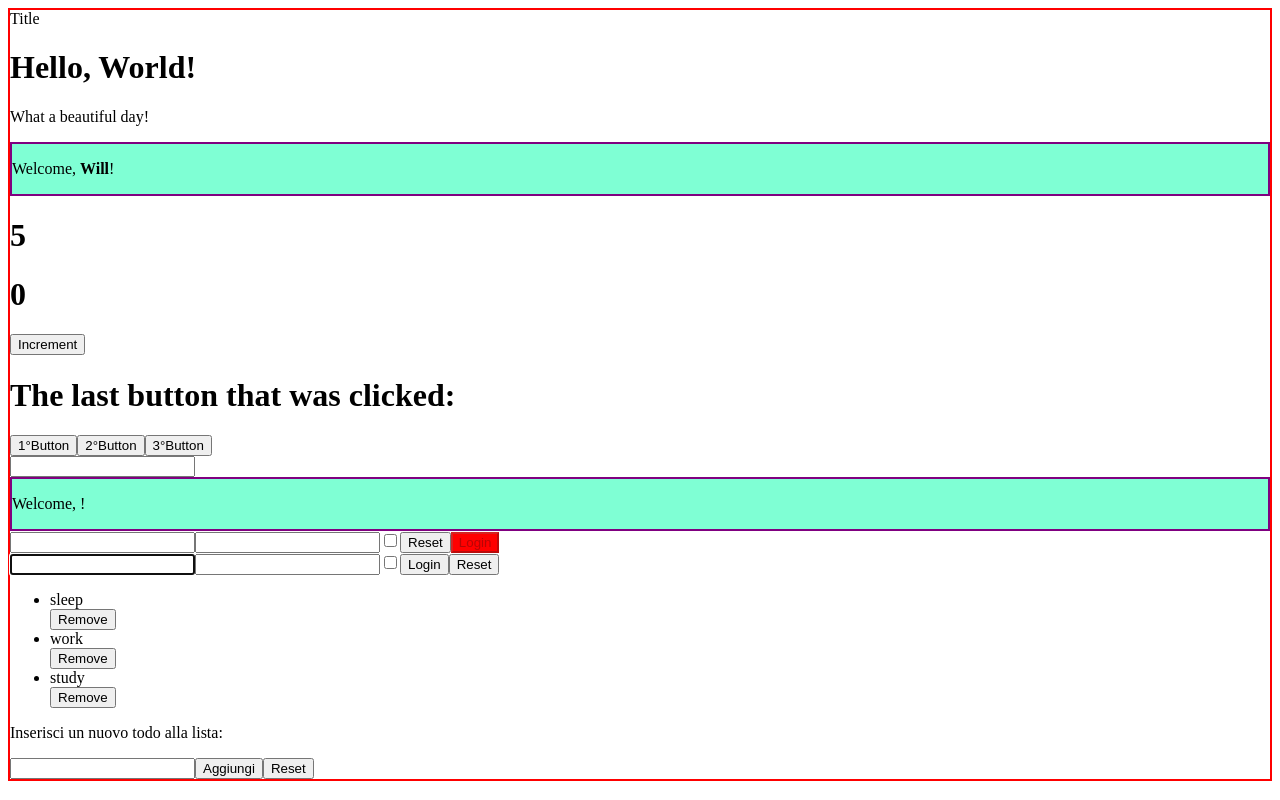
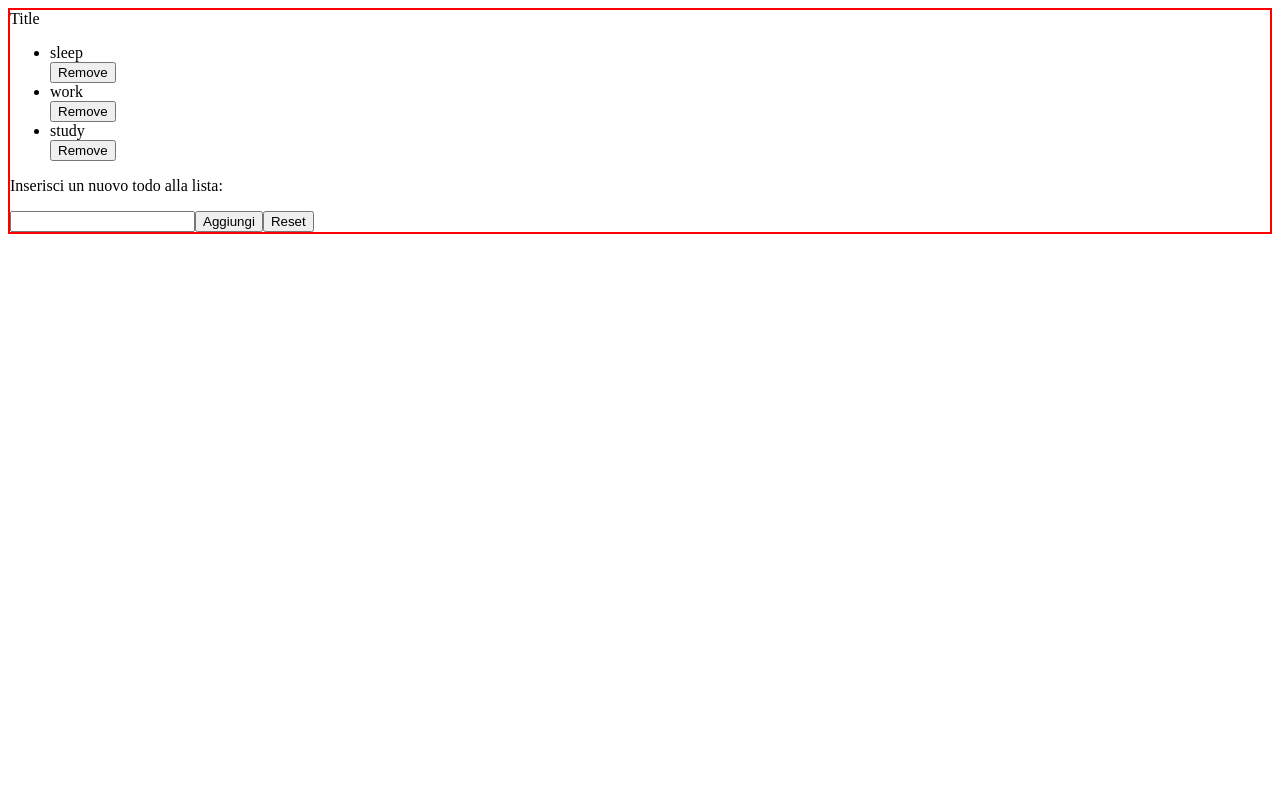
Before and after one commit to angiee05/react-exercises, a React (Create React App) app: page / in a window 1280 px wide. Built offline with nearby package versions, Linux system fonts and the light colour scheme.

Commit message:
render props 1

```diff
--- a/src/App.js
+++ b/src/App.js
@@ -1,28 +1,15 @@
 import React from "react";
-import { ClickCounter } from "./ClickCounter";
-import { ClickTracker } from "./ClickTracker";
 import { Container } from "./Container";
-import { Counter } from "./Counter";
-import { HelloWorld } from "./HelloWorld";
-import { InteractiveWelcome } from "./InteractiveWelcome";
-import { Login } from "./Login";
 import { TodoList } from "./TodoList";
-import { UncontrolledLogin } from "./UncontrolledLogin";
-import { Welcome } from "./Welcome";
-
 export class App extends React.Component {
     render () {
         return (
         <Container title="Title">
-            <HelloWorld />
-            <Welcome name={<strong>Will</strong>} age={20} />
-            <Counter />
-            <ClickCounter />
-            <ClickTracker />
-            <InteractiveWelcome />
-            <Login />
-            <UncontrolledLogin />
-            <TodoList />
+            <TodoList render={(items, removeItem) => {
+                return items.map((item,index) => <div key={index}><li  >{item}</li><button onClick={removeItem.bind(this, index)} >Remove</button></div>)
+
+            }}
+            ></TodoList >
         </Container>
     )}
 }
--- a/src/TodoList.js
+++ b/src/TodoList.js
@@ -37,7 +37,7 @@ export class TodoList extends React.Component {
         return (
             <div>
                 <div>
-                    <ul>{this.state.items.map((item,index) => <div key={index}><li  >{item}</li><button onClick={this.removeItem.bind(this, index)} >Remove</button></div>)}</ul>
+                    <ul>{this.props.render(this.state.items, this.removeItem)}</ul>
                 </div>
                 <div>
                     <p>Inserisci un nuovo todo alla lista:</p>
```
